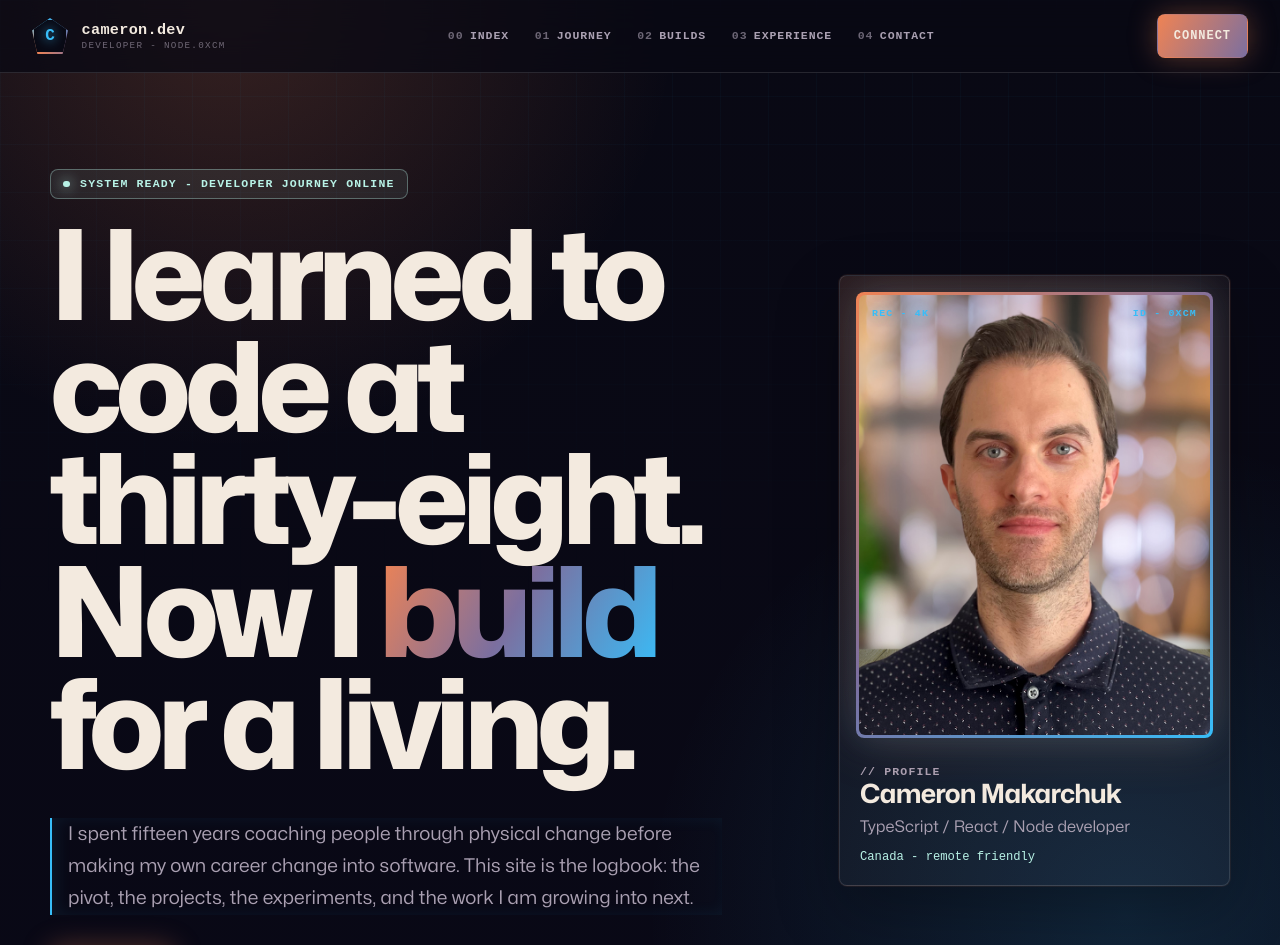
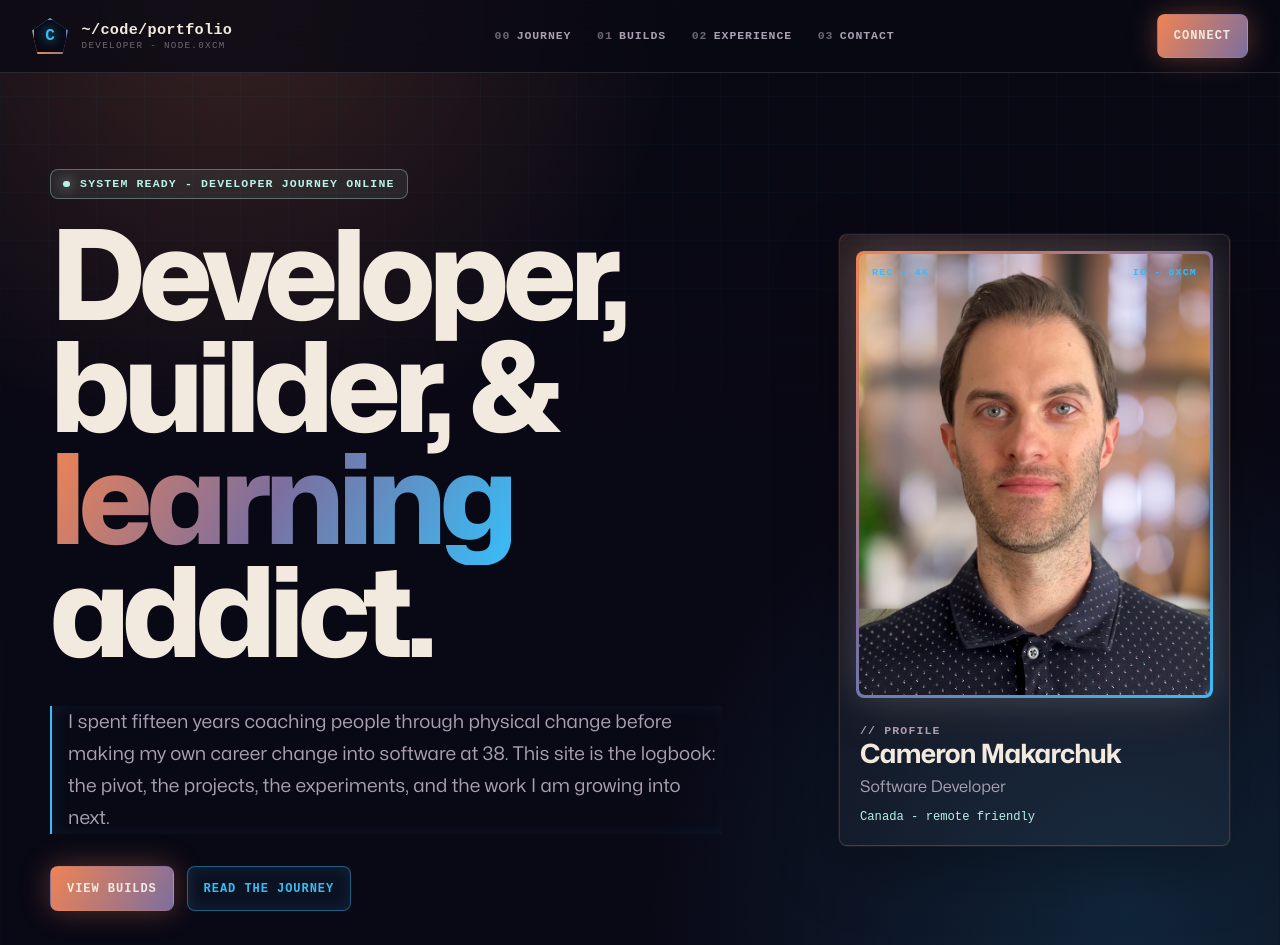
Before and after one commit to cameronmakarchuk/portfolio-site-client, a React (Vite) app: page / in a window 1280 px wide. Shown: the top 945 px of the page. Built offline with nearby package versions, Linux system fonts and the light colour scheme.

Commit message:
feat: nav bar, hero adjustments

```diff
--- a/src/data/portfolio.ts
+++ b/src/data/portfolio.ts
@@ -36,17 +36,16 @@ export type ExperienceItem = {
 
 export const profile = {
 	name: "Cameron Makarchuk",
-	title: "TypeScript / React / Node developer",
+	title: "Software Developer",
 	location: "Canada - remote friendly",
-	tagline: "I learned to code at thirty-eight.",
+	tagline: "Developer, builder, & learning addict",
 	subtitle: "Now I build products with an operator's instincts and a beginner's appetite for hard problems.",
 	description:
-		"I spent fifteen years coaching people through physical change before making my own career change into software. This site is the logbook: the pivot, the projects, the experiments, and the work I am growing into next.",
+		"I spent fifteen years coaching people through physical change before making my own career change into software at 38. This site is the logbook: the pivot, the projects, the experiments, and the work I am growing into next.",
 	image: camProfileImage,
 };
 
 export const navItems = [
-	{ label: "Index", href: "#home" },
 	{ label: "Journey", href: "#journey" },
 	{ label: "Builds", href: "#projects" },
 	{ label: "Experience", href: "#experience" },
--- a/src/pages/Portfolio/Portfolio.tsx
+++ b/src/pages/Portfolio/Portfolio.tsx
@@ -35,7 +35,7 @@ function SiteNav(): JSX.Element {
 			<a href="#home" className="portfolio-nav__brand" aria-label="Cameron Makarchuk home">
 				<span className="portfolio-nav__mark">C</span>
 				<span>
-					<span className="portfolio-nav__name">cameron.dev</span>
+					<span className="portfolio-nav__name">~/code/portfolio</span>
 					<span className="portfolio-nav__meta">developer - node.0xCM</span>
 				</span>
 			</a>
@@ -64,9 +64,9 @@ function HeroSection(): JSX.Element {
 						System ready - developer journey online
 					</p>
 					<h1 className="portfolio-hero__title">
-						<span>{profile.tagline}</span>
+						<span>Developer, builder, & </span>
 						<span>
-							Now I <em>build</em> for a living.
+							<em>learning</em> addict.
 						</span>
 					</h1>
 					<p className="portfolio-hero__description">{profile.description}</p>
@@ -76,9 +76,6 @@ function HeroSection(): JSX.Element {
 						</a>
 						<a href="#journey" className="portfolio-button portfolio-button--ghost">
 							Read the journey
-						</a>
-						<a href={links.github} className="portfolio-hero__handle" target="_blank" rel="noreferrer">
-							@cmakarchuk
 						</a>
 					</div>
 				</div>
```
